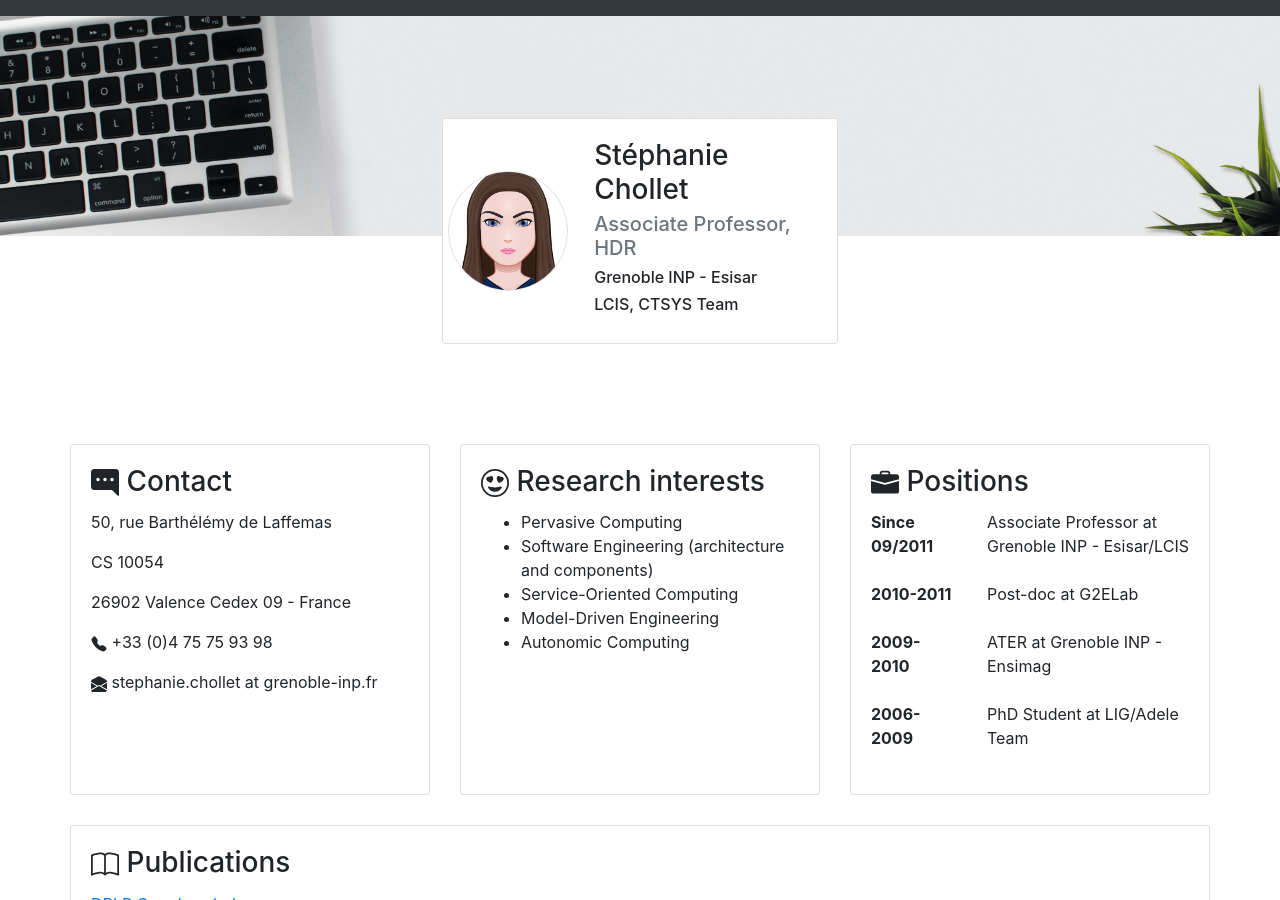
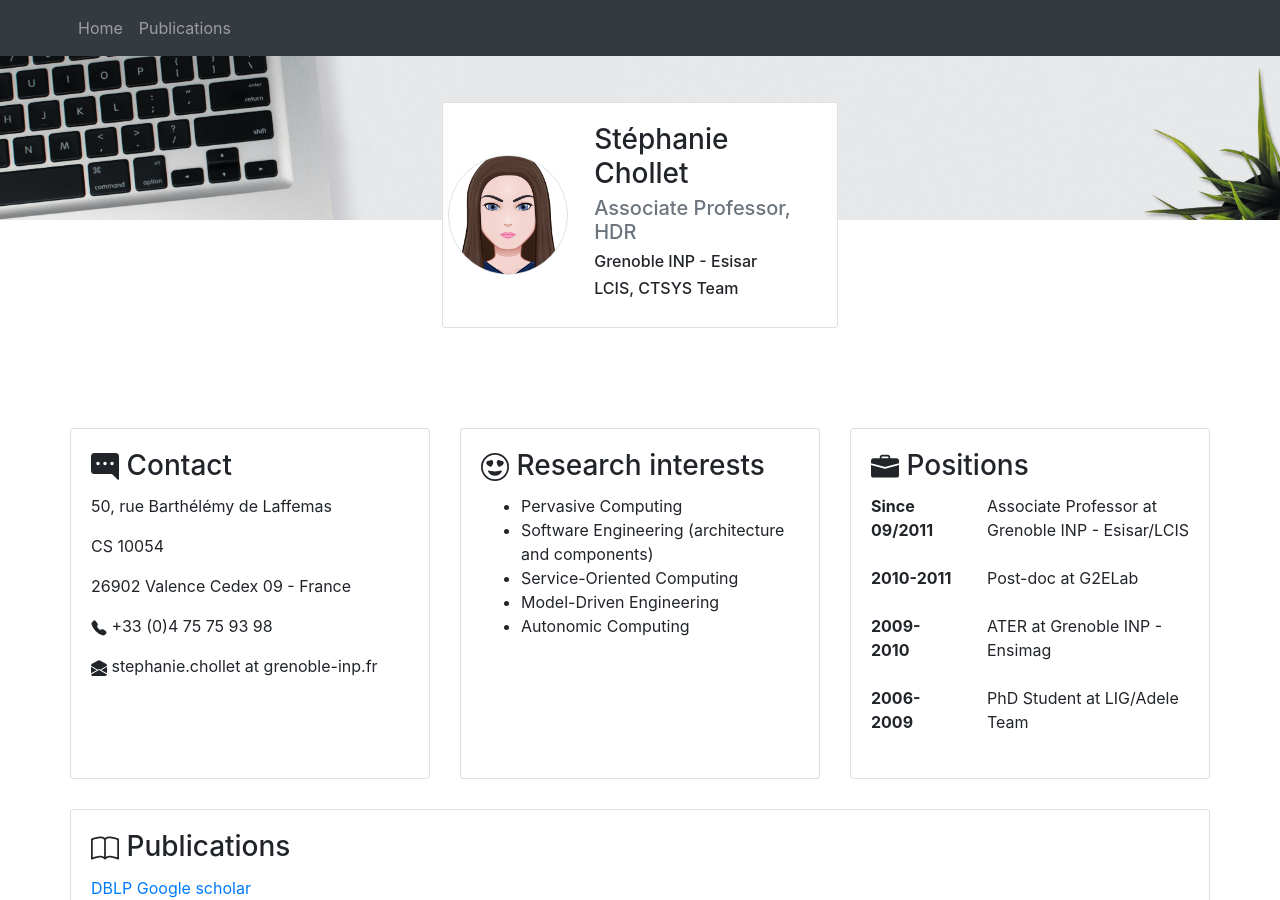
Before and after one commit to schollet/homepage, a Jekyll site: the page built from index.html, in a window 1280 px wide and 900 px high. Built offline with Jekyll 4.4.1, drawn with Linux system fonts in a browser that asks for light colours.

Commit message:
Update header.html

```diff
--- a/_includes/header.html
+++ b/_includes/header.html
@@ -1,5 +1,5 @@
 
-<nav class="navbar navbar-dark bg-dark">
+<nav class="navbar navbar-expand navbar-dark bg-dark fixed-top">
   <div class="container">
     <div class="collapse navbar-collapse" id="navbarNav">
       <ul class="navbar-nav">
```
